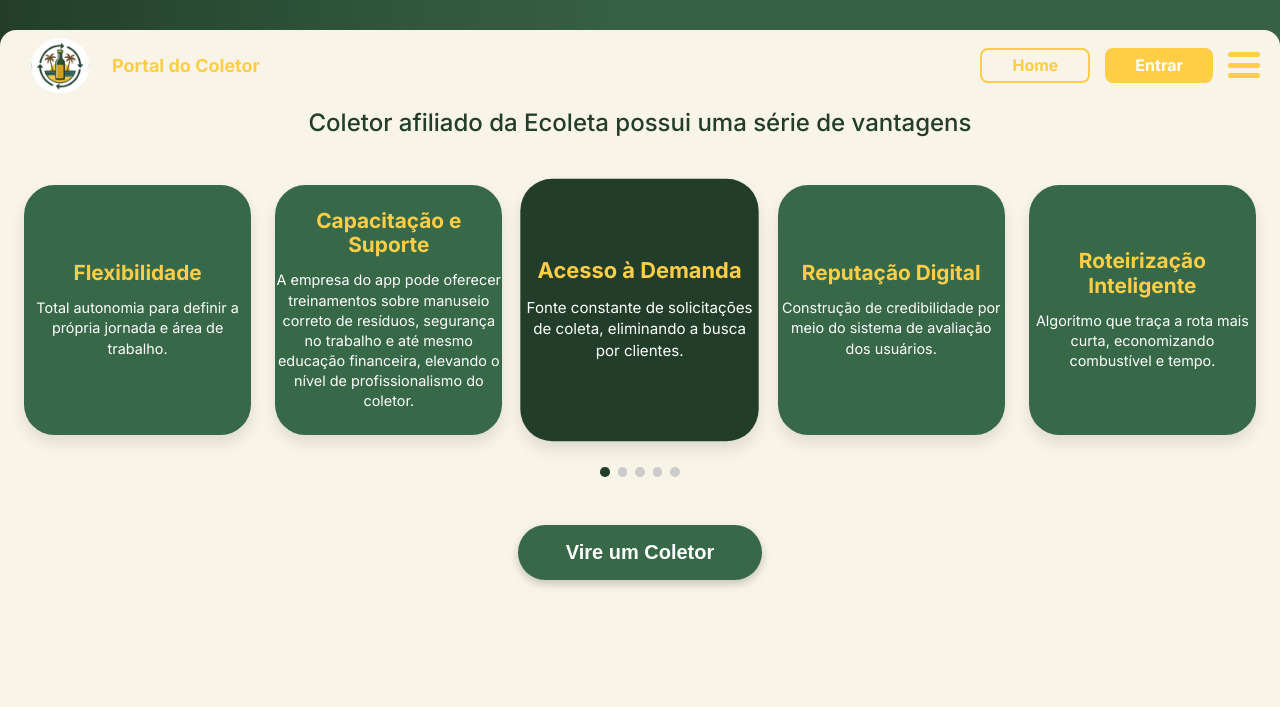
After one commit to Lucas12135/ECOLETA-TCC-2025, a PHP site: page /CADASTRO_COLETOR/vantagens.php in a window 1280 px wide. The commit adds this page. Shown: the top 707 px of the page. Run offline with PHP 8.4, Linux system fonts and the light colour scheme.

Commit message:
Adicionei a parte de vantagens de coletor, que vai ser adicionada no home depois. Alem de adicionar coletores proximos na pagina principal e pequenas mudanças em questão do hover em registro.php

```diff
--- /dev/null
+++ b/CADASTRO_COLETOR/vantagens.php
@@ -0,0 +1,145 @@
+<!DOCTYPE html>
+<html lang="pt-br">
+<head>
+    <meta charset="UTF-8">
+    <meta name="viewport" content="width=device-width, initial-scale=1.0">
+    <title>Vantagens do Coletor</title>
+    <link rel="icon" href="img/logo.png" type="image/png">
+    <link rel="stylesheet" href="../CSS/vantagens.css">
+</head>
+<body>
+
+    <!-- Faixa Verde no Topo -->
+    <div class="header-top-band"></div>
+
+    <!-- Header -->
+      <header>
+    <div class="header-container">
+      <div class="logo">
+        <div class="logo-placeholder">
+          <img src="../img/logo.png" alt="Logo Portal do Coletor">
+        </div>
+        <span class="logo-text">Portal do Coletor</span>
+      </div>
+      <nav>
+        <a href="../index.php" class="btn-outline">Home</a>
+        <a href="#" class="btn-filled">Entrar</a>
+        <div class="menu-icon" onclick="toggleMenu()" id="menuIcon">
+          <span></span>
+          <span></span>
+          <span></span>
+        </div>
+      </nav>
+
+      <div class="mobile-menu" id="mobileMenu">
+        <div class="mobile-menu-item">
+          <div class="mobile-menu-emoji">
+            <svg xmlns="http://www.w3.org/2000/svg" width="16" height="16" fill="currentColor" class="bi bi-tools" viewBox="0 0 16 16" stroke-width="1.5">
+              <path d="M1 0 0 1l2.2 3.081a1 1 0 0 0 .815.419h.07a1 1 0 0 1 .708.293l2.675 2.675-2.617 2.654A3.003 3.003 0 0 0 0 13a3 3 0 1 0 5.878-.851l2.654-2.617.968.968-.305.914a1 1 0 0 0 .242 1.023l3.27 3.27a.997.997 0 0 0 1.414 0l1.586-1.586a.997.997 0 0 0 0-1.414l-3.27-3.27a1 1 0 0 0-1.023-.242L10.5 9.5l-.96-.96 2.68-2.643A3.005 3.005 0 0 0 16 3q0-.405-.102-.777l-2.14 2.141L12 4l-.364-1.757L13.777.102a3 3 0 0 0-3.675 3.68L7.462 6.46 4.793 3.793a1 1 0 0 1-.293-.707v-.071a1 1 0 0 0-.419-.814zm9.646 10.646a.5.5 0 0 1 .708 0l2.914 2.915a.5.5 0 0 1-.707.707l-2.915-2.914a.5.5 0 0 1 0-.708M3 11l.471.242.529.026.287.445.445.287.026.529L5 13l-.242.471-.026.529-.445.287-.287.445-.529.026L3 15l-.471-.242L2 14.732l-.287-.445L1.268 14l-.026-.529L1 13l.242-.471.026-.529.445-.287.287-.445.529-.026z"/>
+            </svg>
+          </div>
+          <div class="mobile-menu-text">Como funciona</div>
+          <div class="mobile-menu-arrow">></div>
+        </div>
+        <div class="mobile-menu-item">
+          <div class="mobile-menu-emoji">
+            <svg xmlns="http://www.w3.org/2000/svg" width="16" height="16" fill="currentColor" class="bi bi-question-circle" viewBox="0 0 16 16" stroke-width="1.5">
+              <path d="M8 15A7 7 0 1 1 8 1a7 7 0 0 1 0 14m0 1A8 8 0 1 0 8 0a8 8 0 0 0 0 16"/>
+              <path d="M5.255 5.786a.237.237 0 0 0 .241.247h.825c.138 0 .248-.113.266-.25.09-.656.54-1.134 1.342-1.134.686 0 1.314.343 1.314 1.168 0 .635-.374.927-.965 1.371-.673.489-1.206 1.06-1.168 1.987l.003.217a.25.25 0 0 0 .25.246h.811a.25.25 0 0 0 .25-.25v-.105c0-.718.273-.927 1.01-1.486.609-.463 1.244-.977 1.244-2.056 0-1.511-1.276-2.241-2.673-2.241-1.267 0-2.655.59-2.75 2.286m1.557 5.763c0 .533.425.927 1.01.927.609 0 1.028-.394 1.028-.927 0-.552-.42-.94-1.029-.94-.584 0-1.009.388-1.009.94"/>
+            </svg>
+          </div>
+          <div class="mobile-menu-text">Ajuda</div>
+          <div class="mobile-menu-arrow">></div>
+        </div>
+        <div class="mobile-menu-item">
+          <div class="mobile-menu-emoji">
+            <img src="../img/logo.png" alt="Logo Ecoleta">
+          </div>
+          <div class="mobile-menu-text">Sobre a Ecoleta</div>
+          <div class="mobile-menu-arrow">></div>
+        </div>
+        <div class="mobile-menu-item">
+          <div class="mobile-menu-emoji">
+            <svg xmlns="http://www.w3.org/2000/svg" viewBox="0 0 574.859 574.86" width="200" height="200" fill="#ffce46" stroke-width="1.5">
+              <g>
+                <path d="M181.688,521.185V353.841H19.125v167.344c0,10.566,13.34,23.906,23.906,23.906h124.312
+                  C177.91,545.091,181.688,531.751,181.688,521.185z M66.938,502.06c0,2.64-2.142,4.781-4.781,4.781s-4.781-2.142-4.781-4.781
+                  V377.748c0-2.64,2.142-4.781,4.781-4.781s4.781,2.142,4.781,4.781V502.06z M105.188,502.06c0,2.64-2.142,4.781-4.781,4.781
+                  s-4.781-2.142-4.781-4.781V377.748c0-2.64,2.142-4.781,4.781-4.781s4.781,2.142,4.781,4.781V502.06z M143.438,502.06
+                  c0,2.64-2.142,4.781-4.781,4.781s-4.781-2.142-4.781-4.781V377.748c0-2.64,2.142-4.781,4.781-4.781s4.781,2.142,4.781,4.781V502.06
+                  z"/>
+                <path d="M19.125,334.716h162.562v-19.125h19.125v-19.125h-57.375c0-10.566-6.828-19.125-15.243-19.125H77.399
+                  c-8.415,0-15.243,8.559-15.243,19.125H0v19.125h19.125V334.716z"/>
+                <path d="M357.007,191.556C370.968,329.811,243.892,542.08,243.892,542.08c145.235-78.212,169.189-207.363,169.189-207.363
+                  c42.333,66.479,44.475,228.305,44.475,228.305c80.995-194.109,0-377.049,0-377.049l117.304,48.874
+                  c-19.546-74.014-141.047-125.68-141.047-125.68c-110.322,50.27-249.974,44.686-249.974,44.686
+                  C259.249,226.469,357.007,191.556,357.007,191.556z"/>
+                <circle cx="369.782" cy="55.128" r="43.29"/>
+                <path d="M94.43,229.529c5.977-2.391,27.492-13.148,28.764,0c1.271,13.148,11.876,9.562,19.048,0s3.586-25.102,11.953-23.906
+                  s15.539-10.758,17.93-21.735c2.391-10.978-22.711-18.905-33.469-21.458s-20.32,13.321-27.492,13.321s-17.93-20.33-25.102-10.768
+                  s-11.953,40.641-11.953,40.641c-10.758-5.977-21.516,7.172-25.102,16.734S88.453,231.919,94.43,229.529z"/>
+              </g>
+            </svg>
+          </div>
+          <div class="mobile-menu-text">Coletor</div>
+          <div class="mobile-menu-arrow">></div>
+        </div>
+      </div>
+    </div>
+  </header>
+
+    <!-- Main Content -->
+    <main class="main-content">
+        <h2 class="title-section">Coletor afiliado da Ecoleta possui uma série de vantagens</h2>
+
+        <!-- Grid de Vantagens -->
+        <div class="benefits-grid">
+
+            <!-- Card 1: Flexibilidade -->
+            <div class="benefit-card card-green-bg">
+                <h3>Flexibilidade</h3>
+                <p>Total autonomia para definir a própria jornada e área de trabalho.</p>
+            </div>
+
+            <!-- Card 2: Capacitação e Suporte -->
+            <div class="benefit-card card-green-bg">
+                <h3>Capacitação e Suporte</h3>
+                <p>A empresa do app pode oferecer treinamentos sobre manuseio correto de resíduos, segurança no trabalho e até mesmo educação financeira, elevando o nível de profissionalismo do coletor.</p>
+            </div>
+
+            <!-- Card 3: Acesso à Demanda (Destaque) -->
+            <div class="benefit-card card-dark-green-bg">
+                <h3>Acesso à Demanda</h3>
+                <p>Fonte constante de solicitações de coleta, eliminando a busca por clientes.</p>
+            </div>
+
+            <!-- Card 4: Reputação Digital -->
+            <div class="benefit-card card-green-bg">
+                <h3>Reputação Digital</h3>
+                <p>Construção de credibilidade por meio do sistema de avaliação dos usuários.</p>
+            </div>
+
+            <!-- Card 5: Roteirização Inteligente -->
+            <div class="benefit-card card-green-bg">
+                <h3>Roteirização Inteligente</h3>
+                <p>Algoritmo que traça a rota mais curta, economizando combustível e tempo.</p>
+            </div>
+        </div>
+
+        <!-- Pontos de Navegação -->
+        <div class="dots-container">
+            <div class="dot active" data-card="0"></div>
+            <div class="dot" data-card="1"></div>
+            <div class="dot" data-card="2"></div>
+            <div class="dot" data-card="3"></div>
+            <div class="dot" data-card="4"></div>
+        </div>
+
+        <!-- Botão Principal -->
+        <button class="main-action-btn">Vire um Coletor</button>
+    </main>
+
+    <!-- JavaScript para o scroll responsivo e navegação por pontos -->
+    <script src="../JS/vantagens.js"></script>
+</body>
+</html>
--- a/CSS/registro.css
+++ b/CSS/registro.css
@@ -12,6 +12,7 @@
   --cor-terciaria: #f8f4e7;
   --cor-quaternaria: #47704a;
   --cor-texto-primaria: #4c4c4c;
+  --cor-botao: #223e2a;
 }
 
 * {
@@ -317,7 +318,7 @@ div[vw-access-button] {
 }
 
 .btn-back:hover {
-  background-color: var(--cor-primaria);
+  background-color: var(--cor-botao);
   color: white;
   transform: translateY(-1px);
   box-shadow: 0 6px 15px rgba(34, 62, 42, 0.2);
--- /dev/null
+++ b/CSS/vantagens.css
@@ -0,0 +1,363 @@
+ @import url('https://fonts.googleapis.com/css2?family=Inter:wght@400;500;600;700&display=swap');
+
+:root {
+    --cream-bg: #f8f4e7;
+    --green-text: #223e2a;
+    --green-btn: #223e2a;
+    --yellow-btn: #f7c94d;
+    --card-green: #376847;
+    --card-yellow: #f7d770;
+    --light-green: linear-gradient(to right, #223e2a, #2d5238, #386043, #386043, #386043);
+    --cor-secondaria: #ffce46;
+    --cor-terciaria: #f8f4e7;
+}
+
+* {
+    box-sizing: border-box;
+    margin: 0;
+    padding: 0;
+}
+
+body {
+    font-family: 'Inter', sans-serif;
+    background-color: var(--cream-bg);
+    color: var(--green-text);
+    overflow: hidden;
+}
+
+/* Header */
+/* Faixa verde no topo */
+.header-top-band {
+    background: var(--light-green);
+    width: 100%;
+    height: 50px; /* Altura da faixa verde */
+    position: fixed;
+    z-index: 5;
+}
+
+    /* ========== ESTILOS DO HEADER ========== */
+    header {
+      display: flex;
+      justify-content: center;
+      padding: 30px 20px;
+    }
+
+    .header-container {
+      background-color: var(--cor-terciaria);
+      width: 100%;
+      max-width: 1320px;
+      border-radius: 16px;
+      padding: 10px 20px;
+      display: flex;
+      align-items: center;
+      justify-content: space-between;
+      height: 70px;
+      position: fixed;
+      overflow: visible;
+      z-index: 1001;
+    }
+
+    .logo {
+      display: flex;
+      align-items: center;
+      gap: 12px;
+    }
+
+    .logo-placeholder {
+      width: 80px;
+      height: 55px;
+      background-color: transparent;
+      border-radius: 8px;
+      display: flex;
+      align-items: center;
+      justify-content: center;
+      overflow: hidden;
+    }
+
+    .logo-placeholder img {
+      width: 100%;
+      height: 100%;
+      object-fit: contain;
+    }
+
+    .logo-text {
+      font-weight: 700;
+      color: var(--cor-secondaria);
+      font-size: 18px;
+    }
+
+    nav {
+      display: flex;
+      align-items: center;
+      gap: 15px;
+      height: 100%;
+    }
+
+    nav a {
+      text-decoration: none;
+      padding: 10px 30px;
+      border-radius: 8px;
+      font-weight: bold;
+      font-size: 16px;
+      display: flex;
+      align-items: center;
+      justify-content: center;
+      height: 70%;
+    }
+
+    nav .btn-outline {
+      border: 2px solid var(--cor-secondaria);
+      color: var(--cor-secondaria);
+      background-color: var(--cor-terciaria);
+    }
+
+    nav .btn-filled {
+      background-color: var(--cor-secondaria);
+      color: #fff;
+    }
+
+
+/* Main Content - Vantagens */
+.main-content {
+    padding: 3rem 1.5rem 8rem 1.5rem;
+    text-align: center;
+}
+
+.title-section {
+    font-size: 1.5rem;
+    font-weight: 500;
+    margin-bottom: 3rem;
+}
+
+/* Card Grid - Novo Layout */
+.benefits-grid {
+    display: flex;
+    justify-content: space-between;
+    gap: 1.5rem;
+    width: 100%;
+}
+
+.benefit-card {
+    flex: 0 0 200px; /* Largura fixa para mobile */
+    min-height: 250px;
+    padding: 1px;
+    border-radius: 1.9rem;
+    color: white;
+    text-align: center;
+    display: flex;
+    flex-direction: column;
+    justify-content: center;
+    box-shadow: 0 8px 15px rgba(0, 0, 0, 0.1);
+    transition: transform 0.3s ease;
+}
+
+.benefit-card h3 {
+    font-size: 1.3rem;
+    font-weight: 700;
+    margin-bottom: 0.75rem;
+    line-height: 1.2;
+    color: var(--cor-secondaria);
+}
+
+.benefit-card p {
+    font-size: 0.9rem;
+    font-weight: 400;
+    line-height: 1.4;
+}
+
+.card-green-bg {
+    background-color: var(--card-green); /* Verde Escuro */
+}
+
+.card-dark-green-bg {
+    background-color: var(--green-btn); /* Verde MUITO Escuro para destaque */
+    transform: scale(1.05); /* Card central ligeiramente maior */
+}
+
+/* Navegação por Pontos (Dots) */
+.dots-container {
+    display: flex;
+    justify-content: center;
+    gap: 0.5rem;
+    margin-top: 2rem;
+}
+
+.dot {
+    width: 0.6rem;
+    height: 0.6rem;
+    border-radius: 50%;
+    background-color: #ccc;
+    cursor: pointer;
+}
+
+.dot.active {
+    background-color: var(--green-btn);
+}
+
+/* Botão "Vire um Coletor" */
+.main-action-btn {
+    display: inline-block;
+    background-color: var(--card-green);
+    color: white;
+    padding: 1rem 3rem;
+    border-radius: 9999px;
+    font-size: 1.25rem;
+    font-weight: 600;
+    border: none;
+    cursor: pointer;
+    transition: background-color 0.3s ease, transform 0.3s ease;
+    margin-top: 3rem;
+    box-shadow: 0 4px 10px rgba(0, 0, 0, 0.2);
+}
+
+.main-action-btn:hover {
+    background-color: #376543;
+    transform: translateY(-2px);
+}
+
+
+/* Layout Responsivo para Desktop (a partir de 1024px) */
+@media (min-width: 1024px) {
+    .benefits-grid {
+        display: grid;
+        grid-template-columns: repeat(5, 1fr);
+        max-width: 100%;
+        padding-bottom: 0;
+    }
+
+    .benefit-card {
+        flex: 1;
+        width: auto;
+    }
+
+    /* O card central fica no meio, mantendo o destaque */
+    .benefit-card:nth-child(3) {
+        transform: scale(1.05);
+    }
+}
+
+    /* ========== ESTILOS DO MENU MOBILE ========== */
+    .menu-icon {
+      display: flex;
+      flex-direction: column;
+      justify-content: space-between;
+      width: 32px;
+      height: 26px;
+      cursor: pointer;
+      transition: all 0.3s ease;
+    }
+
+    .menu-icon span {
+      display: block;
+      height: 5px;
+      background-color: var(--cor-secondaria);
+      border-radius: 3px;
+      transition: all 0.3s ease;
+    }
+
+    .menu-icon.active span:nth-child(1) {
+      transform: rotate(45deg) translate(8px, 8px);
+    }
+
+    .menu-icon.active span:nth-child(2) {
+      opacity: 0;
+    }
+
+    .menu-icon.active span:nth-child(3) {
+      transform: rotate(-45deg) translate(8px, -8px);
+    }
+
+    .menu-overlay {
+      position: fixed;
+      top: 0px;
+      left: 0;
+      width: 100%;
+      height: 100%;
+      background: linear-gradient(to right, rgba(0, 0, 0, 0.2), rgba(0, 0, 0, 0.6));
+      z-index: 999;
+      display: none;
+      opacity: 0;
+      transition: opacity 0.3s ease;
+    }
+
+    .menu-overlay.active {
+      display: block;
+      opacity: 1;
+    }
+
+    .mobile-menu {
+      position: absolute;
+      top: 100%;
+      right: 0;
+      width: 40%;
+      background-color: var(--cor-terciaria);
+      border-radius: 0 0 0 16px;
+      padding: 20px 15px;
+      display: none;
+      z-index: 1000;
+      margin-top: -16px;
+    }
+
+    .mobile-menu.active {
+      display: block;
+    }
+
+    .mobile-menu-item {
+      display: flex;
+      align-items: center;
+      justify-content: center;
+      gap: 10px;
+      padding: 12px 0;
+      border-bottom: 1px solid #ddd;
+      cursor: pointer;
+      transition: all 0.3s ease;
+      text-align: center;
+    }
+
+    .mobile-menu-item:last-child {
+      border-bottom: none;
+    }
+
+    .mobile-menu-item:hover {
+      background-color: #f0e8d5;
+      padding-left: 10px;
+      border-radius: 8px;
+    }
+
+    .mobile-menu-emoji {
+      font-size: 20px;
+      width: 30px;
+      text-align: center;
+      flex-shrink: 0;
+      display: flex;
+      align-items: center;
+      justify-content: center;
+    }
+
+    .mobile-menu-emoji svg {
+      width: 26px;
+      height: 26px;
+      fill: var(--cor-secondaria);
+      stroke-width: 1.5;
+    }
+
+    .mobile-menu-emoji img {
+      width: 26px;
+      height: 26px;
+      object-fit: contain;
+    }
+
+    .mobile-menu-text {
+      color: #223e2a;
+      font-weight: 700;
+      font-size: 14px;
+      flex: 1;
+      text-align: center;
+    }
+
+    .mobile-menu-arrow {
+      color: #000;
+      font-size: 16px;
+      font-weight: bold;
+      transform: rotate(90deg);
+    }
```
Also changed, not shown: CSS/index.css (+7 -3 lines), JS/vantagens.js (added, +47 -0 lines), index.php (+93 -0 lines).
